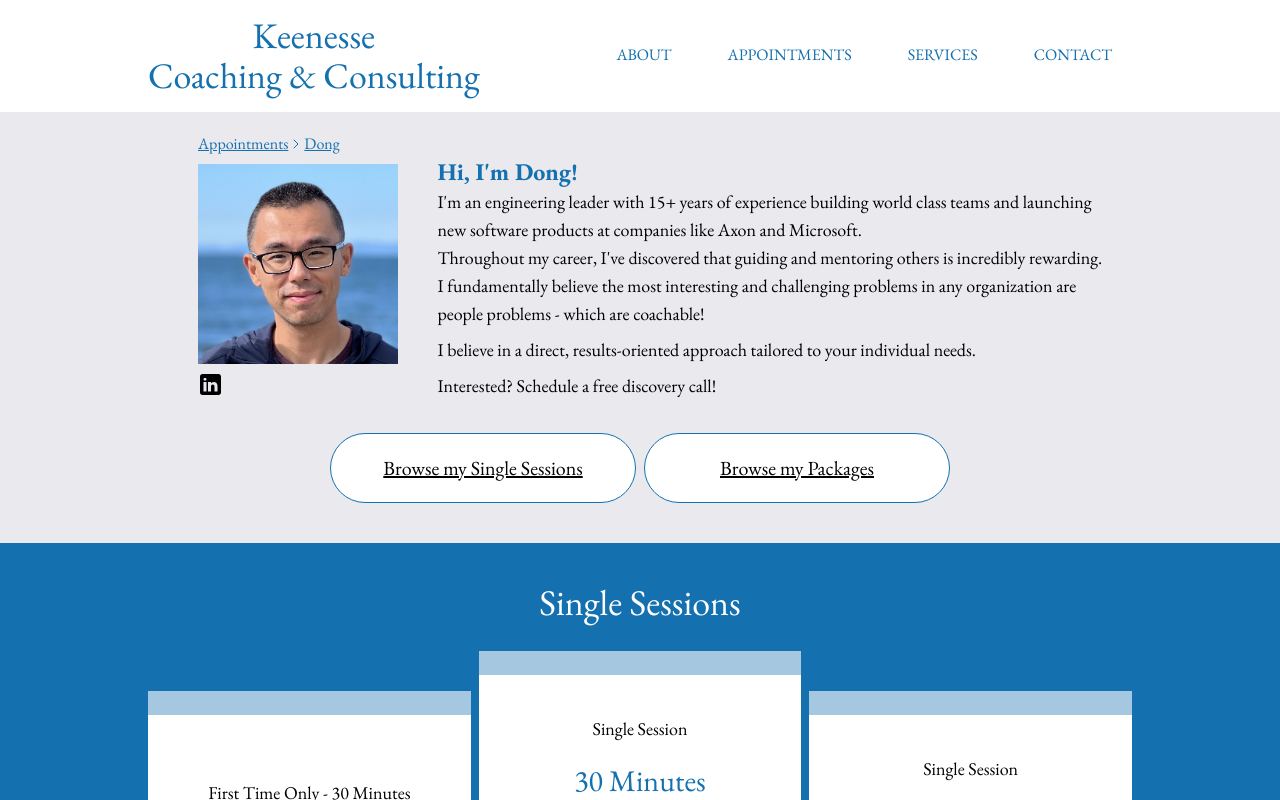
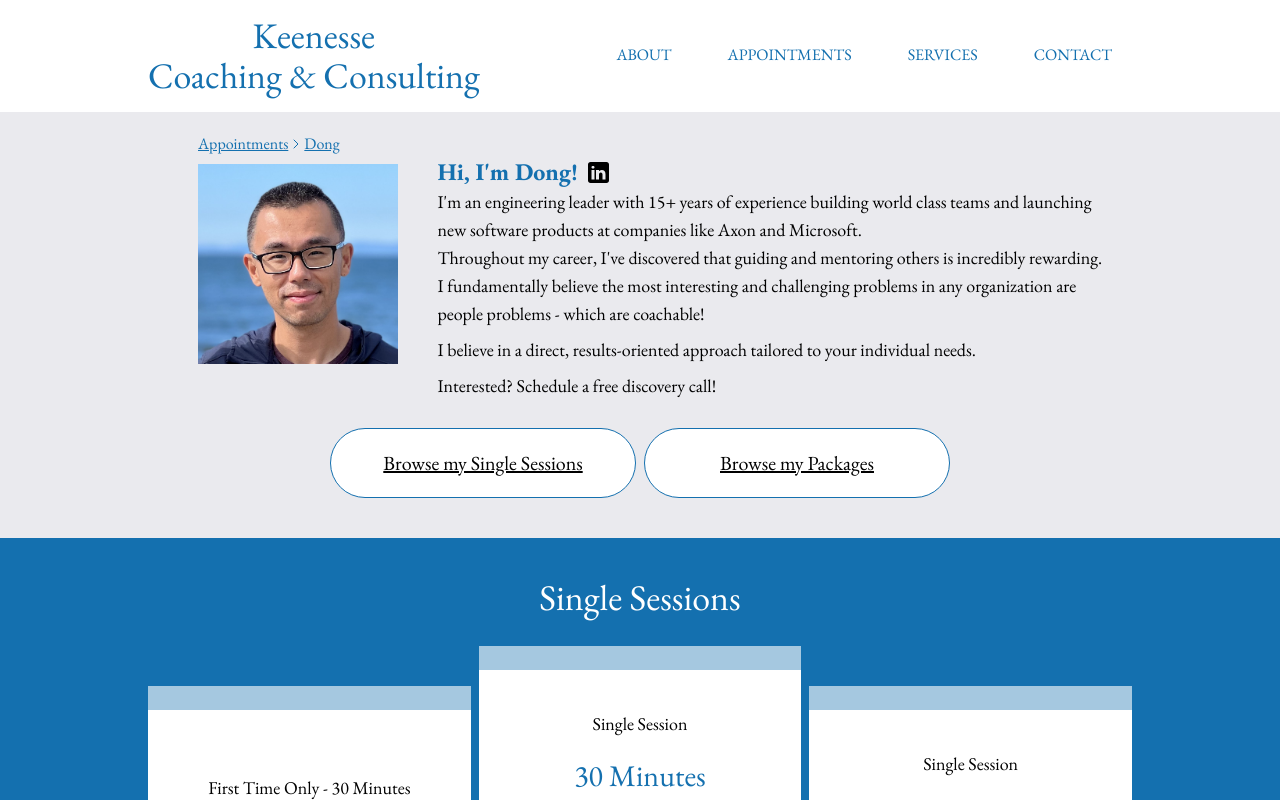
Before and after one commit to ybot1122/keenesse, a Next.js app: page /dong in a window 1280 px wide. Shown: the top 800 px of the page. Built offline with nearby package versions, Linux system fonts and the light colour scheme.

Commit message:
Update page

```diff
--- a/app/daisy/page.tsx
+++ b/app/daisy/page.tsx
@@ -14,18 +14,27 @@ export default function Daisy() {
       <div className="bg-gray w-full px-10 pt-0 md:pt-0 pb-10 flex justify-center flex-wrap md:flex-row-reverse">
         <div className="w-full max-w-[1024px]">
           <div className="flex flex-col md:flex-row items-center md:items-start max-w-[925px] text-lg mx-auto">
-            <CoachCard
-              name="Daisy Isibor"
-              appointmentsHref="/daisy"
-              description="Founder, Coach & Consultant"
-              linkedInHref="https://www.linkedin.com/in/daisy-isibor"
-              imageSrc={daisy}
-            ></CoachCard>
+            <CoachCard name="Daisy Isibor" imageSrc={daisy}></CoachCard>
 
             <div className="mt-0 md:mt-0 md:ml-5">
-              <p className="mb-0 text-2xl text-blue font-bold">
-                Hello, I&apos;m Daisy!
-              </p>
+              <div className="flex flex-row items-center justify-center md:justify-start">
+                <p className="mb-0 text-2xl text-blue font-bold">
+                  Hello, I&apos;m Daisy!
+                </p>
+                <Link
+                  href={"https://www.linkedin.com/in/daisy-isibor"}
+                  target="_blank"
+                  className="inline-block"
+                >
+                  <Image
+                    src="/icons8-linkedin.svg"
+                    alt="LinkedIn"
+                    width="25"
+                    height="25"
+                    className="ml-2"
+                  />
+                </Link>
+              </div>
               <p className="mb-0">
                 I started Keenesse with one goal in mind: to partner with
                 individuals and organizations so that they can navigate their
--- a/app/dong/page.tsx
+++ b/app/dong/page.tsx
@@ -3,6 +3,7 @@ import Tabs from "./Tabs";
 import dong from "../../public/dong.png";
 import CoachCard from "@/components/CoachCard";
 import Breadcrumb from "@/components/Breadcrumb";
+import Image from "next/image";
 
 export default function Appointments() {
   return (
@@ -11,18 +12,27 @@ export default function Appointments() {
       <div className="bg-gray w-full px-10 pt-0 md:pt-0 pb-10 flex justify-center flex-wrap md:flex-row-reverse">
         <div className="w-full max-w-[1024px]">
           <div className="flex flex-col md:flex-row items-center md:items-start max-w-[925px] text-lg mx-auto">
-            <CoachCard
-              name="Dong Ming"
-              appointmentsHref="/dong"
-              description="Coach & Consultant"
-              linkedInHref="https://www.linkedin.com/in/dongming"
-              imageSrc={dong}
-            ></CoachCard>
+            <CoachCard name="Dong Ming" imageSrc={dong}></CoachCard>
 
             <div className="mt-0 md:mt-0 md:ml-5">
-              <p className="mb-0 text-2xl text-blue font-bold">
-                Hi, I&apos;m Dong!
-              </p>
+              <div className="flex flex-row items-center justify-center md:justify-start">
+                <p className="mb-0 text-2xl text-blue font-bold">
+                  Hi, I&apos;m Dong!
+                </p>
+                <Link
+                  href={"https://www.linkedin.com/in/dongming"}
+                  target="_blank"
+                  className="inline-block"
+                >
+                  <Image
+                    src="/icons8-linkedin.svg"
+                    alt="LinkedIn"
+                    width="25"
+                    height="25"
+                    className="ml-2"
+                  />
+                </Link>
+              </div>
               <p className="mb-0">
                 I&apos;m an engineering leader with 15+ years of experience
                 building world class teams and launching new software products
--- a/components/CoachCard.tsx
+++ b/components/CoachCard.tsx
@@ -4,15 +4,9 @@ import Image, { StaticImageData } from "next/image";
 export default function CoachCard({
   name,
   imageSrc,
-  appointmentsHref,
-  linkedInHref,
-  description,
 }: {
   name: string;
   imageSrc: StaticImageData;
-  appointmentsHref: string;
-  linkedInHref: string;
-  description: string;
 }) {
   return (
     <div className="max-w-[725px] text-lg my-2 sm:mx-5">
@@ -27,17 +21,6 @@ export default function CoachCard({
             objectFit: "cover",
           }}
         />
-
-      </div>
-      <div className="mt-2">
-        <Link href={linkedInHref} target="_blank" className="inline-block">
-          <Image
-            src="/icons8-linkedin.svg"
-            alt="LinkedIn"
-            width="25"
-            height="25"
-          />
-        </Link>
       </div>
     </div>
   );
```
Lines whose indentation alone changed are shown as unchanged.
